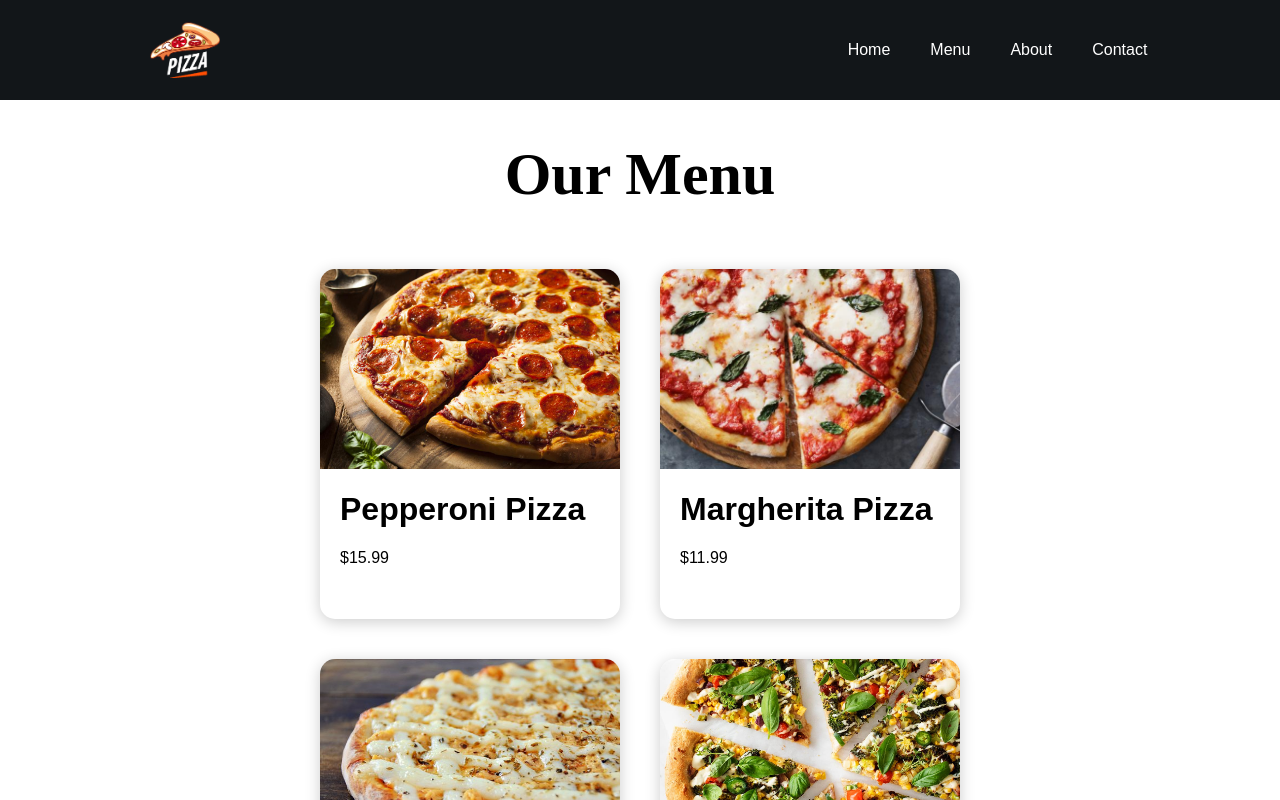
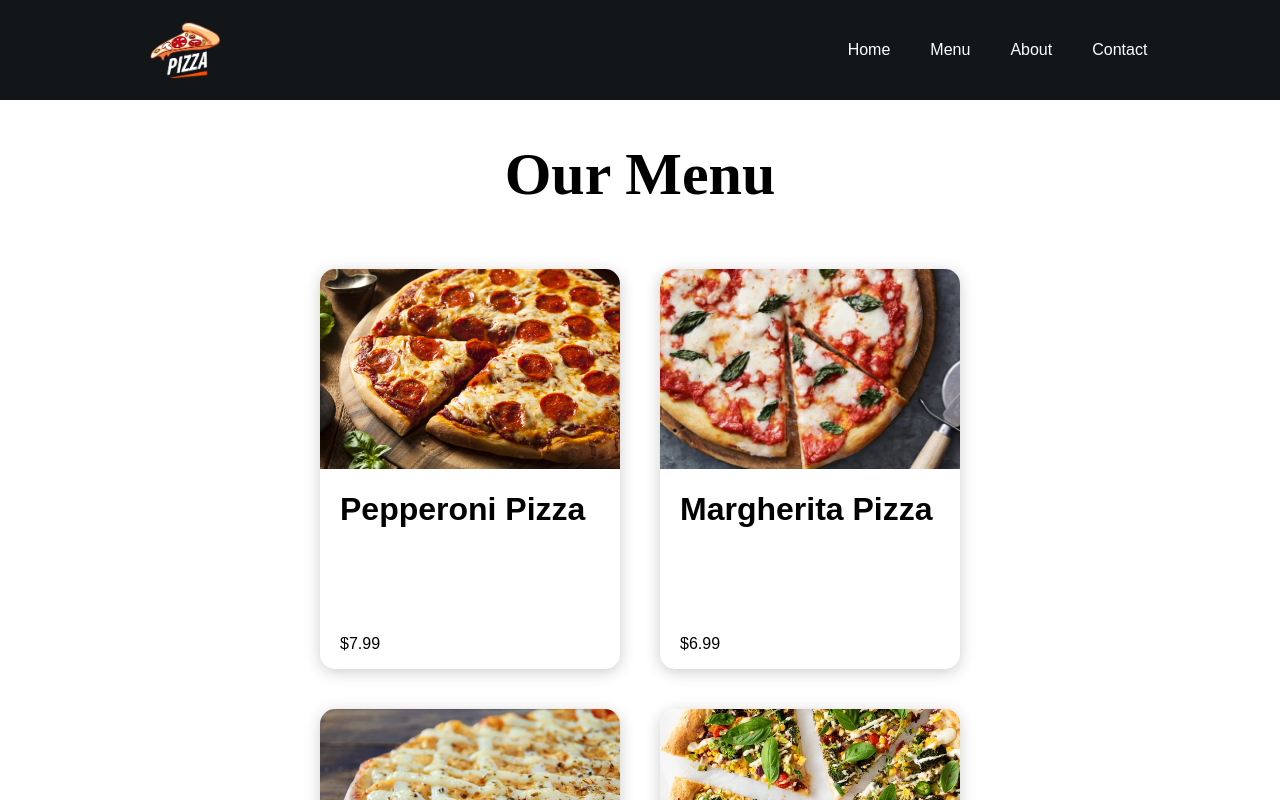
Before and after one commit to 19Rithvik/Take-a-Bite, a React (Create React App) app: page /menu in a window 1280 px wide. Shown: the top 800 px of the page. Built offline with nearby package versions, Linux system fonts and the light colour scheme.

Commit message:
menustyle-change

```diff
--- a/src/Home.css
+++ b/src/Home.css
@@ -67,7 +67,7 @@
       justify-content: center;
       align-items: center;
       flex-direction: column;
-      background-color: #121619;
+      /*  background-color: #121619; */
       color: white;
     }
 
@@ -83,8 +83,8 @@
     }
 
     .headerContainer button {
-      background-color: white;
-      color: #121619;
+      background-color: black;
+      color: white;
       margin-bottom: 30px;
     }
 
--- a/src/Menu.css
+++ b/src/Menu.css
@@ -23,7 +23,7 @@
   .menuItem {
     border-radius: 15px;
     width: 300px;
-    height: 350px;
+    height: 400px;
     margin: 20px;
     box-shadow: 0px 3px 15px rgba(0, 0, 0, 0.2);
   }
@@ -47,7 +47,16 @@
   .menuItem p {
     margin-left: 20px;
   }
-
+  .flex-change{
+    width: 300px;
+    /* background-color: red; */
+    display: flex;
+    flex-direction: column;
+    justify-content: space-between;
+  }
+  .flex-change h1 {
+    margin-bottom: 0;
+  }
   @media only screen and (max-width: 1300px) {
     .menuList {
       grid-template-columns: 1fr 1fr;
--- a/src/MenuContents.js
+++ b/src/MenuContents.js
@@ -4,8 +4,10 @@ function MenuContents( props ) {
   return (
     <div className="menuItem">
       <div style={{ backgroundImage: `url(${props.image})` }}> </div>
-      <h1> {props.name} </h1>
-      <p> ${props.price} </p>
+      <div className="flex-change">
+        <h1> {props.name} </h1>
+        <p> ${props.price} </p>
+      </div>
     </div>
   )
 }
--- a/src/MenuList.js
+++ b/src/MenuList.js
@@ -9,22 +9,22 @@ export const MenuList = [
   {
     name: "Pepperoni Pizza",
     image: Pepperoni,
-    price: 15.99,
+    price: 7.99,
   },
   {
     name: "Margherita Pizza",
     image: Margherita,
-    price: 11.99,
+    price: 6.99,
   },
   {
     name: "Take a Bite Special",
     image: Takeabitespecial,
-    price: 256.53,
+    price: 11.53,
   },
   {
     name: "Vegan Pizza",
     image: Vegan,
-    price: 17.99,
+    price: 8.99,
   },
   {
     name: "Pineapple Pizza",
@@ -34,6 +34,6 @@ export const MenuList = [
   {
     name: "Very Expensive Pizza",
     image: Expensive,
-    price: 300.5,
+    price: 10.5,
   },
 ];
```
